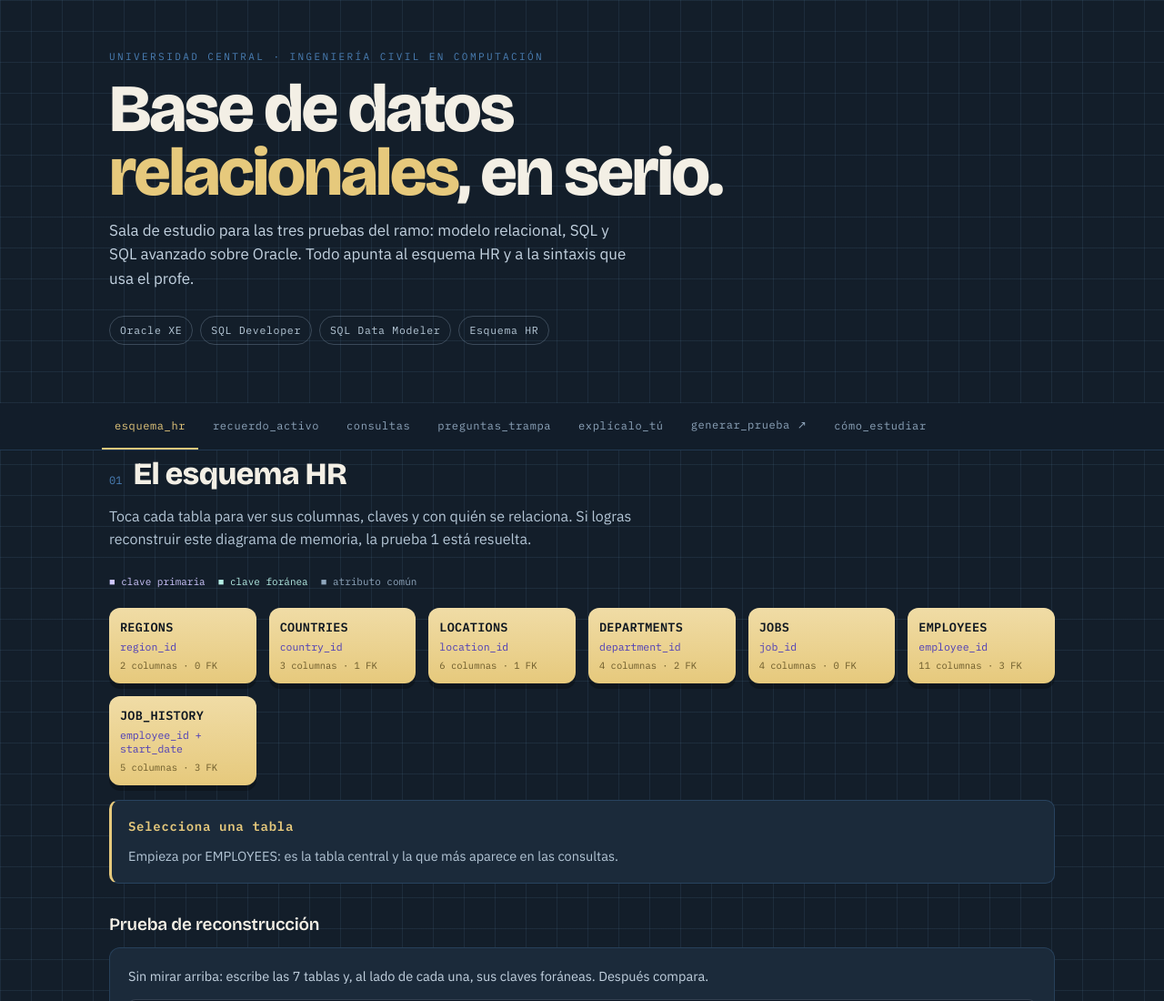
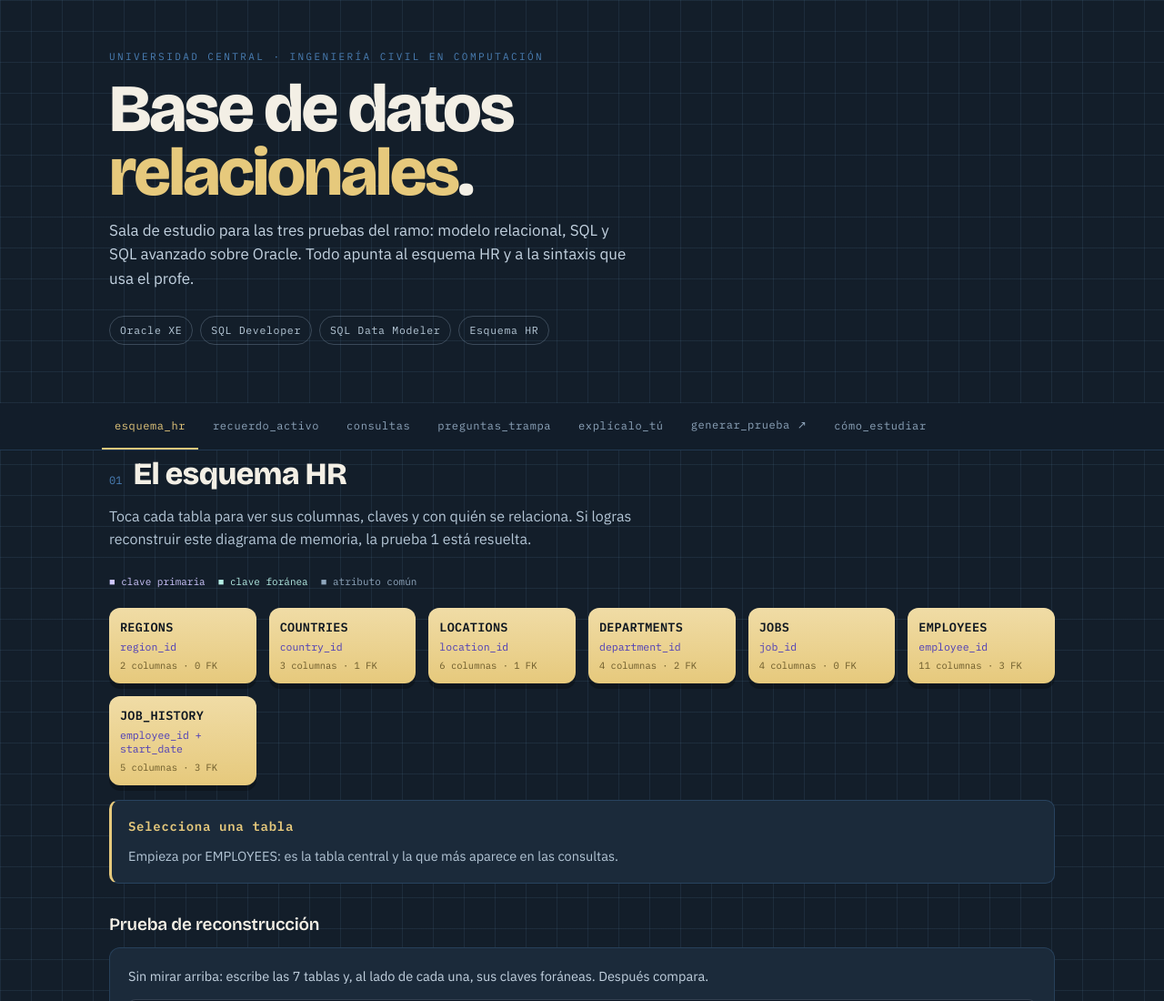
Before and after one commit to matyt97/baseee, a plain HTML site: page index.html in a window 1280 px wide. Shown: the top 1100 px of the page at 91% size. Drawn offline with nearby package versions, Linux system fonts and the light colour scheme.

Commit message:
Fix heading text in index.html

```diff
--- a/index.html
+++ b/index.html
@@ -14,7 +14,7 @@
 <header class="hero">
   <div class="wrap">
     <p class="eyebrow">Universidad Central · Ingeniería Civil en Computación</p>
-    <h1>Base de datos<br><em>relacionales</em>, en serio.</h1>
+    <h1>Base de datos<br><em>relacionales</em>.</h1>
     <p class="sub">Sala de estudio para las tres pruebas del ramo: modelo relacional, SQL y SQL avanzado sobre Oracle. Todo apunta al esquema HR y a la sintaxis que usa el profe.</p>
     <div class="pill-row">
       <span class="pill">Oracle XE</span>
```
